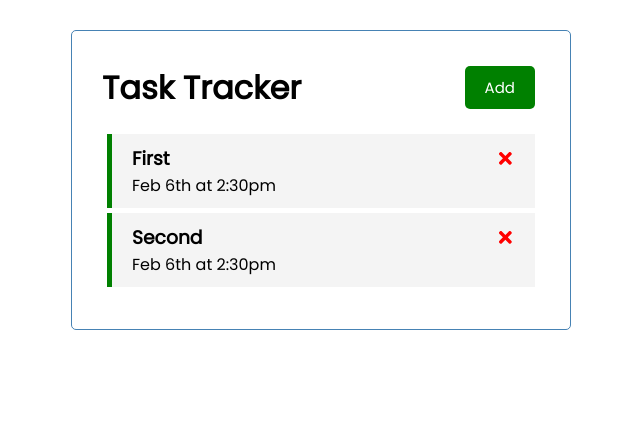
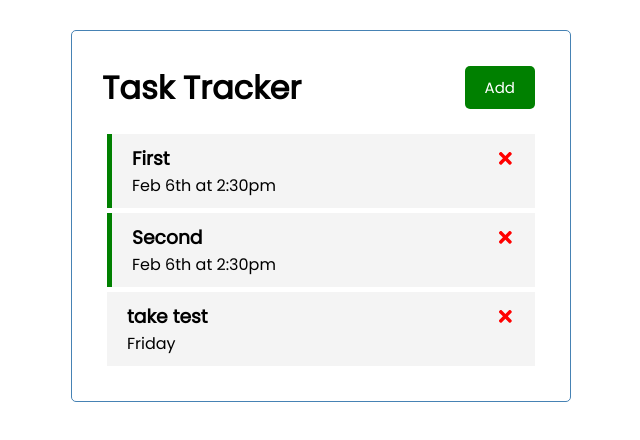
Before and after one commit to marcibaumel/Traversy_Media-React_JS_Crash_Course_2021, a React (Create React App) app in the folder react-task-tracker/: page / in a window 1280 px wide. Shown: the top 440 px of the page, without its empty margins (319-959 px from the left). Built offline with nearby package versions, Linux system fonts and the light colour scheme; data requests are answered from the project's data file.

Commit message:
add task to the server

```diff
--- a/react-task-tracker/db.json
+++ b/react-task-tracker/db.json
@@ -11,6 +11,12 @@
       "text": "Second",
       "day": "Feb 6th at 2:30pm",
       "reminder": true
+    },
+    {
+      "text": "take test",
+      "day": "Friday",
+      "reminder": false,
+      "id": "VA3qEWI"
     }
   ]
 }
--- a/react-task-tracker/src/App.js
+++ b/react-task-tracker/src/App.js
@@ -40,11 +40,24 @@
   }
 
   //Add Task
-  const addTask = (task) => {
-    const id = Math.floor(Math.random()*10000)+1
-    const newTask = {id, ...task}
-    setTasks([...tasks, newTask])
+  const addTask = async (task) => {
+    //const id = Math.floor(Math.random()*10000)+1
+    //const newTask = {id, ...task}
+    //setTasks([...tasks, newTask])
+
+    const res = await fetch('http://localhost:5000/tasks/',{
+      method: 'POST',
+      headers:{
+        'Content-type': 'application/json'
+      },
+      body: JSON.stringify(task)
+    })
+    const data = await res.json()
+    setTasks([...tasks, data])
   }
+
+
+
 
   return (
     <div className="container">
--- a/react-task-tracker/src/components/Tasks.js
+++ b/react-task-tracker/src/components/Tasks.js
@@ -3,8 +3,8 @@
 const Tasks = ({tasks, onDelete, onToggle}) => {
     return (
        <>
-        {tasks.map((task, index) => (
-        <Task key={index} task ={task}
+        {tasks.map((task) => (
+        <Task key={task.id} task ={task}
         onDelete = {onDelete}
         onToggle = {onToggle}/>))}
        </>
```
